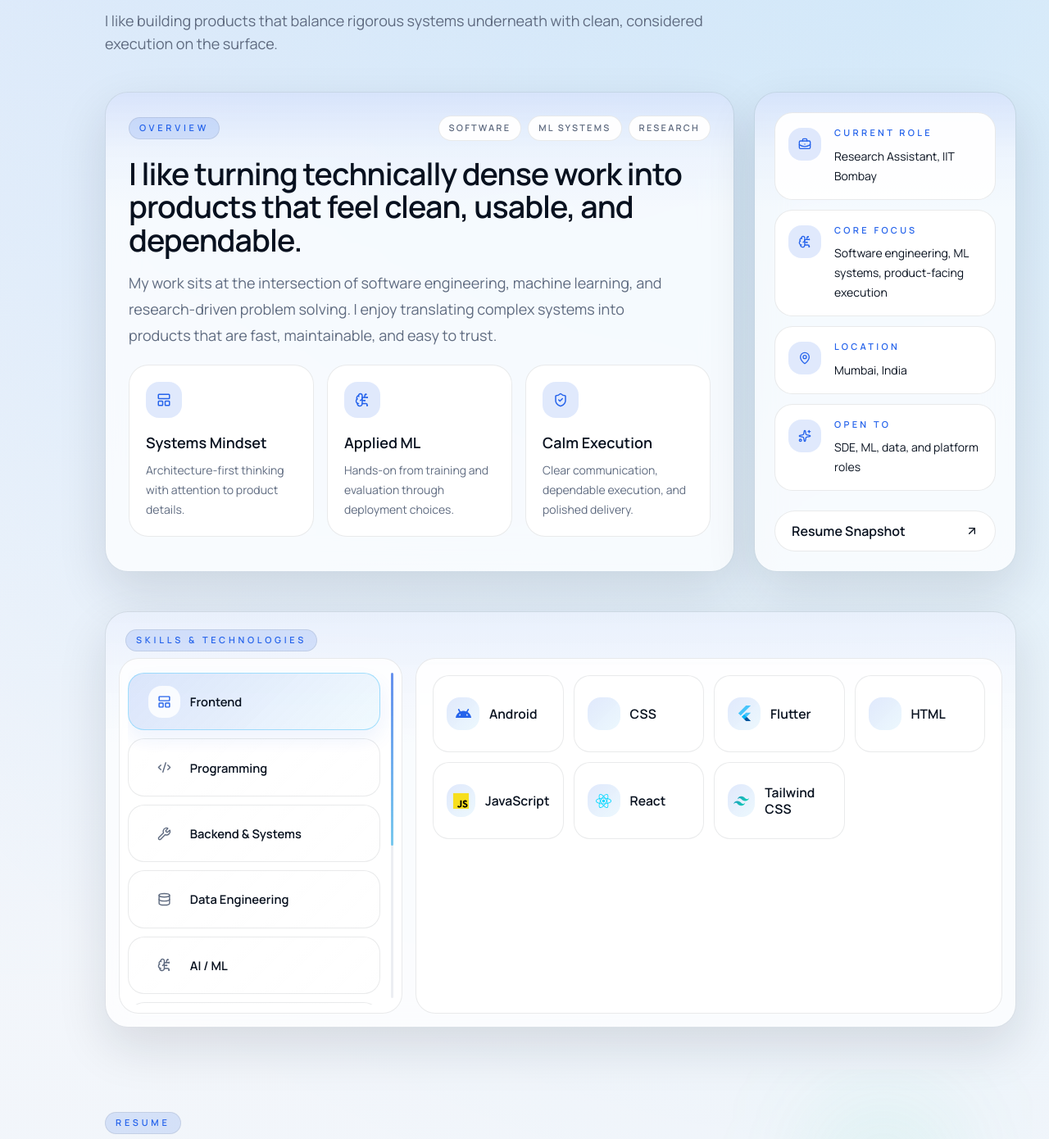
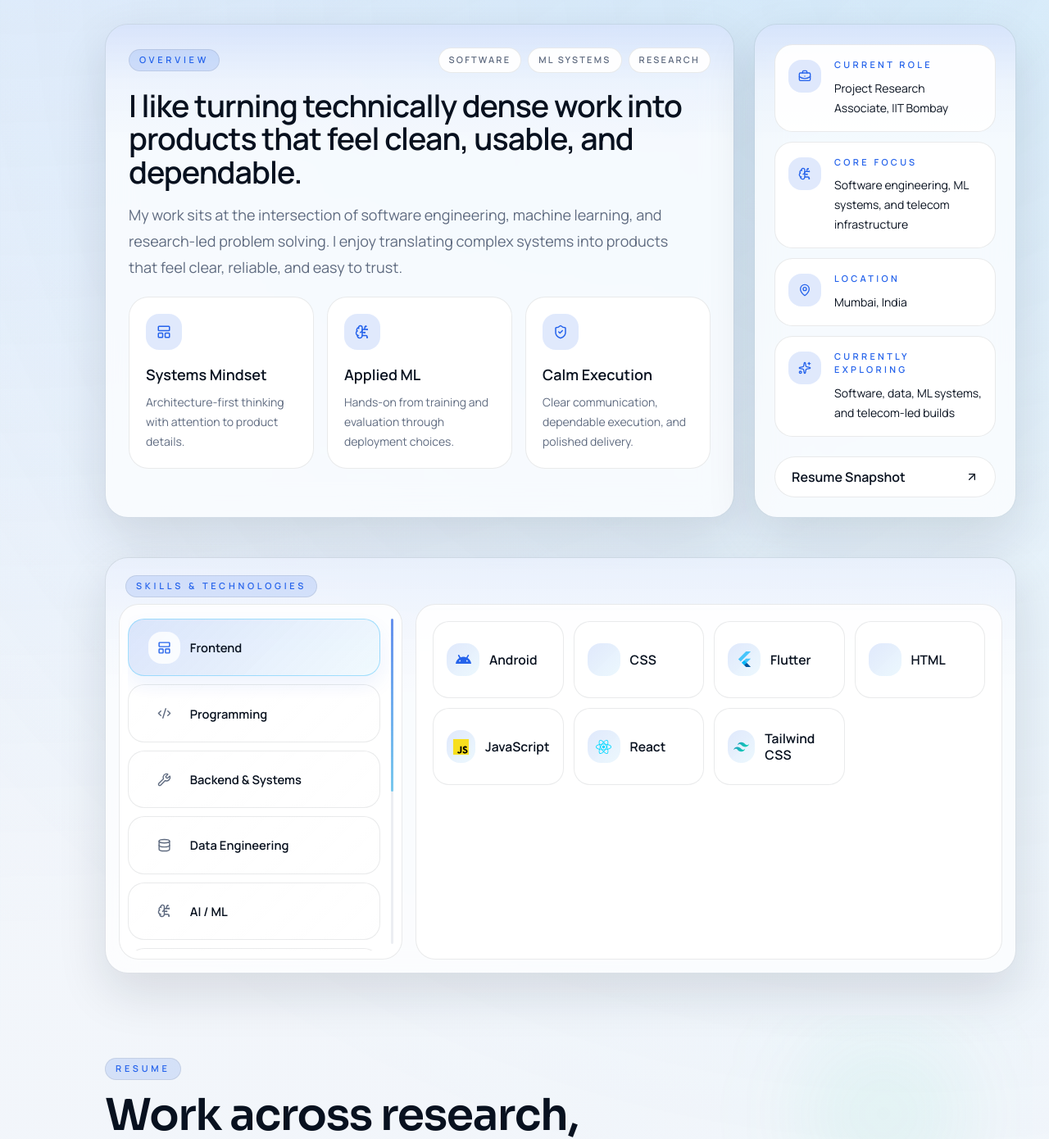
Before and after one commit to pranavjindal29/Portfolio, a React (Vite) app: page / in a window 1280 px wide. Shown: the part 1067-2457 px from the top of the page at 82% size. Built offline with nearby package versions, Linux system fonts and the light colour scheme; some icons are missing.

Commit message:
Refine portfolio copy and section content

```diff
--- a/index.html
+++ b/index.html
@@ -5,7 +5,7 @@
     <meta name="viewport" content="width=device-width, initial-scale=1.0" />
     <meta
       name="description"
-      content="Pranav Jindal portfolio showcasing software engineering, machine learning, and research-driven product work."
+      content="Personal website of Pranav Jindal, sharing work across software, machine learning, data, and telecom systems."
     />
     <meta name="robots" content="index, follow" />
     <meta name="theme-color" content="#07101d" />
@@ -13,7 +13,7 @@
     <meta property="og:title" content="Pranav Jindal | Software Engineer" />
     <meta
       property="og:description"
-      content="Portfolio showcasing software engineering, machine learning, and research-driven product work."
+      content="Personal website of Pranav Jindal, sharing work across software, machine learning, data, and telecom systems."
     />
     <meta property="og:url" content="" />
     <meta property="og:image" content="" />
@@ -21,11 +21,11 @@
     <meta name="twitter:title" content="Pranav Jindal | Software Engineer" />
     <meta
       name="twitter:description"
-      content="Portfolio showcasing software engineering, machine learning, and research-driven product work."
+      content="Personal website of Pranav Jindal, sharing work across software, machine learning, data, and telecom systems."
     />
     <meta name="twitter:image" content="" />
     <link rel="canonical" href="" />
-    <link rel="icon" type="image/x-icon" href="/favicon.ico" />
+    <link rel="icon" type="image/x-icon" href="/favicon.ico?v=20260521" />
     <link rel="preconnect" href="https://fonts.googleapis.com" />
     <link rel="preconnect" href="https://fonts.gstatic.com" crossorigin />
     <link
--- a/src/data/portfolio.js
+++ b/src/data/portfolio.js
@@ -17,7 +17,7 @@ export const profile = {
   subheadline: '',
   summary: '',
   availability:
-    'Open to software engineering, machine learning, data, and platform-focused roles at product and finance-led teams.',
+    'Building across software, machine learning, data workflows, and telecom systems.',
 };
 
 export const heroRoles = ['AI Researcher', 'ML Engineer', 'Software Developer'];
@@ -36,7 +36,7 @@ export const heroStrengths = [
 ];
 
 export const aboutParagraphs = [
-  'My work sits at the intersection of software engineering, machine learning, and research-driven problem solving. I enjoy translating complex systems into products that are fast, maintainable, and easy to trust.',
+  'My work sits at the intersection of software engineering, machine learning, and research-led problem solving. I enjoy translating complex systems into products that feel clear, reliable, and easy to trust.',
   'Recently, I have contributed to 5G and 6G core network research at IIT Bombay, traffic analytics and computer vision systems at IIT Roorkee, remote sensing pipelines at DRDO, and production-facing ML delivery at SVGS IT Solutions.',
   'That range has shaped how I approach engineering: start from first principles, measure what matters, keep the UX crisp, and ship solutions that hold up beyond a demo.'
 ];
@@ -196,7 +196,7 @@ export const techStack = [
 
 export const experience = [
   {
-    title: 'Project Research Assistant',
+    title: 'Project Research Associate',
     organization: 'Indian Institute of Technology, Bombay',
     mode: 'On-site',
     period: 'Oct 2025 - Present',
--- a/src/sections/About.jsx
+++ b/src/sections/About.jsx
@@ -52,19 +52,19 @@ export default function About() {
   const snapshotItems = [
     {
       label: 'Current role',
-      value: 'Research Assistant, IIT Bombay',
+      value: 'Project Research Associate, IIT Bombay',
     },
     {
       label: 'Core focus',
-      value: 'Software engineering, ML systems, product-facing execution',
+      value: 'Software engineering, ML systems, and telecom infrastructure',
     },
     {
       label: 'Location',
       value: profile.location,
     },
     {
-      label: 'Open to',
-      value: 'SDE, ML, data, and platform roles',
+      label: 'Currently exploring',
+      value: 'Software, data, ML systems, and telecom-led builds',
     },
   ];
   const overviewTags = ['Software', 'ML Systems', 'Research'];
@@ -138,8 +138,8 @@ export default function About() {
       <div className="content-container">
         <SectionHeading
           eyebrow="About"
-          title="Engineering with depth, polish, and a strong bias for clarity."
-          description="I like building products that balance rigorous systems underneath with clean, considered execution on the surface."
+          title="Engineering with depth, clarity, and care."
+          description="I build systems that stay rigorous underneath and feel simple on the surface."
         />
 
         <div className="mt-10 grid items-start gap-5 sm:mt-11 sm:gap-6 xl:grid-cols-[minmax(0,1.08fr)_320px]">
--- a/src/sections/Contact.jsx
+++ b/src/sections/Contact.jsx
@@ -87,8 +87,8 @@ export default function Contact() {
       <div className="content-container relative">
         <SectionHeading
           eyebrow="Contact"
-          title="Let’s talk about building thoughtful products and strong engineering teams."
-          description="If you’re hiring for software, ML, data, or platform work, I’d be happy to connect. The form below now sends directly to my inbox."
+          title="If my work resonates with you, I’d be glad to connect."
+          description="Whether it’s software, ML systems, data work, or research-driven builds, feel free to reach out through the form below."
         />
 
         <div className="mt-10 grid items-stretch gap-5 sm:mt-12 sm:gap-6 xl:grid-cols-[380px_minmax(0,1fr)]">
@@ -96,12 +96,11 @@ export default function Contact() {
             <article className="surface-panel flex h-full flex-col p-5 sm:p-7">
               <span className="section-eyebrow">Get In Touch</span>
               <h3 className="mt-4 text-2xl font-semibold text-[var(--text)]">
-                Open to strong engineering conversations.
+                Always happy to connect.
               </h3>
               <p className="mt-4 text-sm leading-7 text-[var(--muted)]">
-                I am currently open to software engineering, machine learning, data, and platform opportunities.
-                If you are hiring for teams that value solid execution, product thinking, and dependable problem
-                solving, I would be glad to connect.
+                I enjoy conversations around software, ML systems, data work, and research-led builds.
+                If something here connects with what you are working on, feel free to reach out.
               </p>
 
               <div className="mt-8 space-y-3">
@@ -165,7 +164,7 @@ export default function Contact() {
                   value={formData.company}
                   onChange={handleChange}
                   className="input-field mt-2"
-                  placeholder="Team or company"
+                  placeholder="Team, studio, or organization"
                 />
               </label>
 
@@ -189,7 +188,7 @@ export default function Contact() {
                   rows="6"
                   required
                   className="input-field mt-2 min-h-[180px] resize-none"
-                  placeholder="Tell me a little about the role, team, or project."
+                  placeholder="Tell me a little about what you would like to discuss."
                 />
               </label>
 
@@ -209,7 +208,7 @@ export default function Contact() {
 
               <div className="mt-auto flex flex-col gap-3 pt-6 sm:flex-row sm:items-center sm:justify-between">
                 <p className="text-sm leading-7 text-[var(--muted)]">
-                  Messages are submitted securely through the site and delivered directly to my inbox.
+                  Messages sent here go straight to my inbox.
                 </p>
                 <button
                   type="submit"
--- a/src/sections/Projects.jsx
+++ b/src/sections/Projects.jsx
@@ -13,8 +13,8 @@ export default function Projects() {
       <div className="content-container relative">
         <SectionHeading
           eyebrow="Projects"
-          title="A tighter selection of shipped work across ML, data engineering, and product workflows."
-          description="Each card stays intentionally brief so the section scans quickly while still covering the full set of highlighted repositories."
+          title="Selected work across ML, data engineering, and product systems."
+          description="A few projects that reflect how I like to build: practical, reliable, and focused on clear outcomes."
           align="center"
         />
 
--- a/src/sections/Resume.jsx
+++ b/src/sections/Resume.jsx
@@ -20,8 +20,8 @@ export default function Resume() {
         <div className="flex flex-col gap-5 sm:gap-6 lg:flex-row lg:items-end lg:justify-between">
           <SectionHeading
             eyebrow="Resume"
-            title="Experience shaped by research, shipping, and applied problem-solving."
-            description="A mix of institute research, computer vision deployment, geospatial tooling, and production-facing ML work."
+            title="Work across research, systems, and applied machine learning."
+            description="From telecom networks and computer vision to geospatial pipelines and software delivery."
           />
 
           <Reveal className="w-full sm:w-auto">
@@ -145,7 +145,7 @@ export default function Resume() {
                 <article className="surface-panel p-5 sm:p-6">
                   <div className="flex items-center gap-2 text-[var(--accent)]">
                     <Sparkles size={16} />
-                    <span className="meta-label !text-[var(--accent)]">Highlight</span>
+                    <span className="meta-label !text-[var(--accent)]">Leadership</span>
                   </div>
                   <h4 className="mt-4 text-lg font-semibold text-[var(--text)]">{highlight.title}</h4>
                   <p className="mt-3 text-sm leading-7 text-[var(--muted)]">{highlight.description}</p>
```
